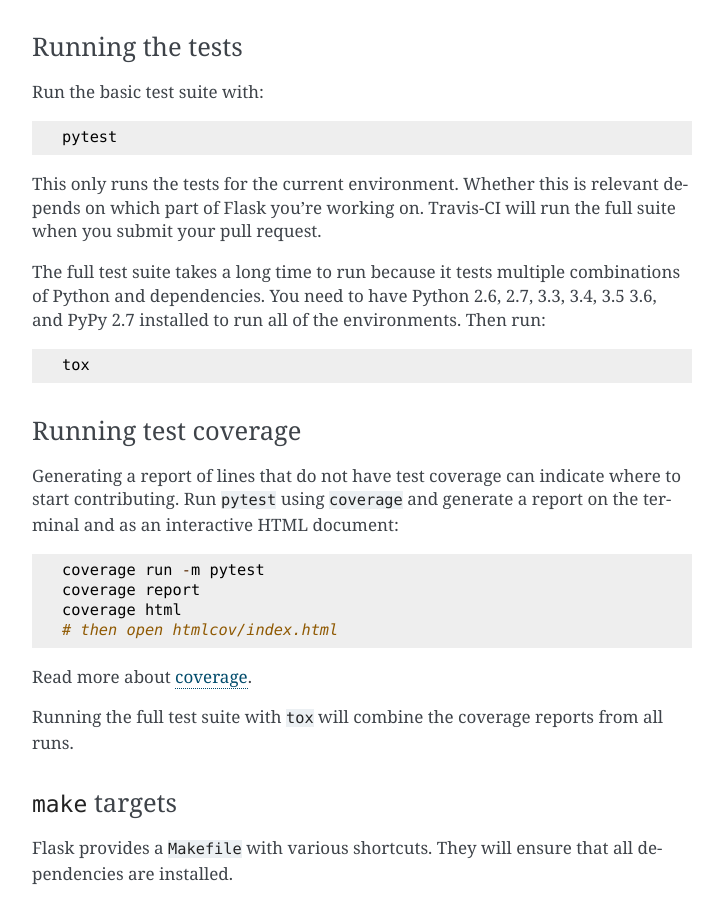
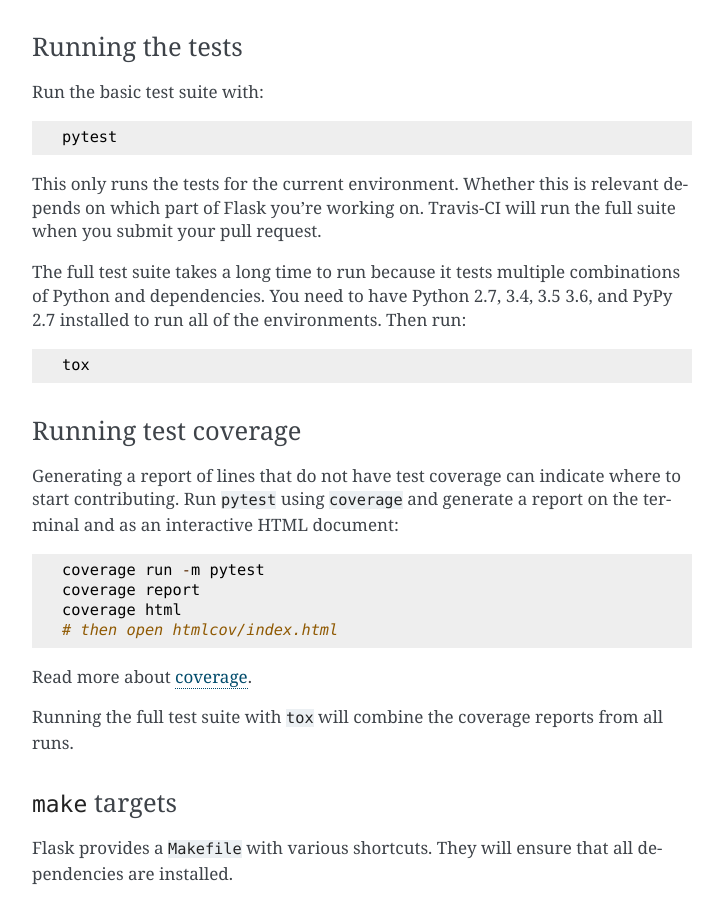
Before and after one commit to skybear308/flask, a Sphinx documentation site: the page built from docs/contributing.rst, in a window 1280 px wide and 900 px high, scrolled down 1907 px. Shown: the whole window, without its empty margins (388-1111 px from the left). Built offline with Sphinx 7.4.7, drawn with Linux system fonts in a browser that asks for light colours.

Commit message:
Remove python 2.6 and 3.3 everywhere. (#2583)

```diff
--- a/CONTRIBUTING.rst
+++ b/CONTRIBUTING.rst
@@ -109,8 +109,8 @@ depends on which part of Flask you're working on. Travis-CI will run the full
 suite when you submit your pull request.
 
 The full test suite takes a long time to run because it tests multiple
-combinations of Python and dependencies. You need to have Python 2.6, 2.7, 3.3,
-3.4, 3.5 3.6, and PyPy 2.7 installed to run all of the environments. Then run::
+combinations of Python and dependencies. You need to have Python 2.7, 3.4,
+3.5 3.6, and PyPy 2.7 installed to run all of the environments. Then run::
 
     tox
 
--- a/docs/deploying/fastcgi.rst
+++ b/docs/deploying/fastcgi.rst
@@ -111,7 +111,7 @@ Set yourapplication.fcgi::
     #!/usr/bin/python
     #: optional path to your local python site-packages folder
     import sys
-    sys.path.insert(0, '<your_local_path>/lib/python2.6/site-packages')
+    sys.path.insert(0, '<your_local_path>/lib/python<your_python_version>/site-packages')
 
     from flup.server.fcgi import WSGIServer
     from yourapplication import app
--- a/setup.py
+++ b/setup.py
@@ -95,10 +95,8 @@ setup(
         'Operating System :: OS Independent',
         'Programming Language :: Python',
         'Programming Language :: Python :: 2',
-        'Programming Language :: Python :: 2.6',
         'Programming Language :: Python :: 2.7',
         'Programming Language :: Python :: 3',
-        'Programming Language :: Python :: 3.3',
         'Programming Language :: Python :: 3.4',
         'Programming Language :: Python :: 3.5',
         'Programming Language :: Python :: 3.6',
```
Also changed, not shown: 1 other file.
